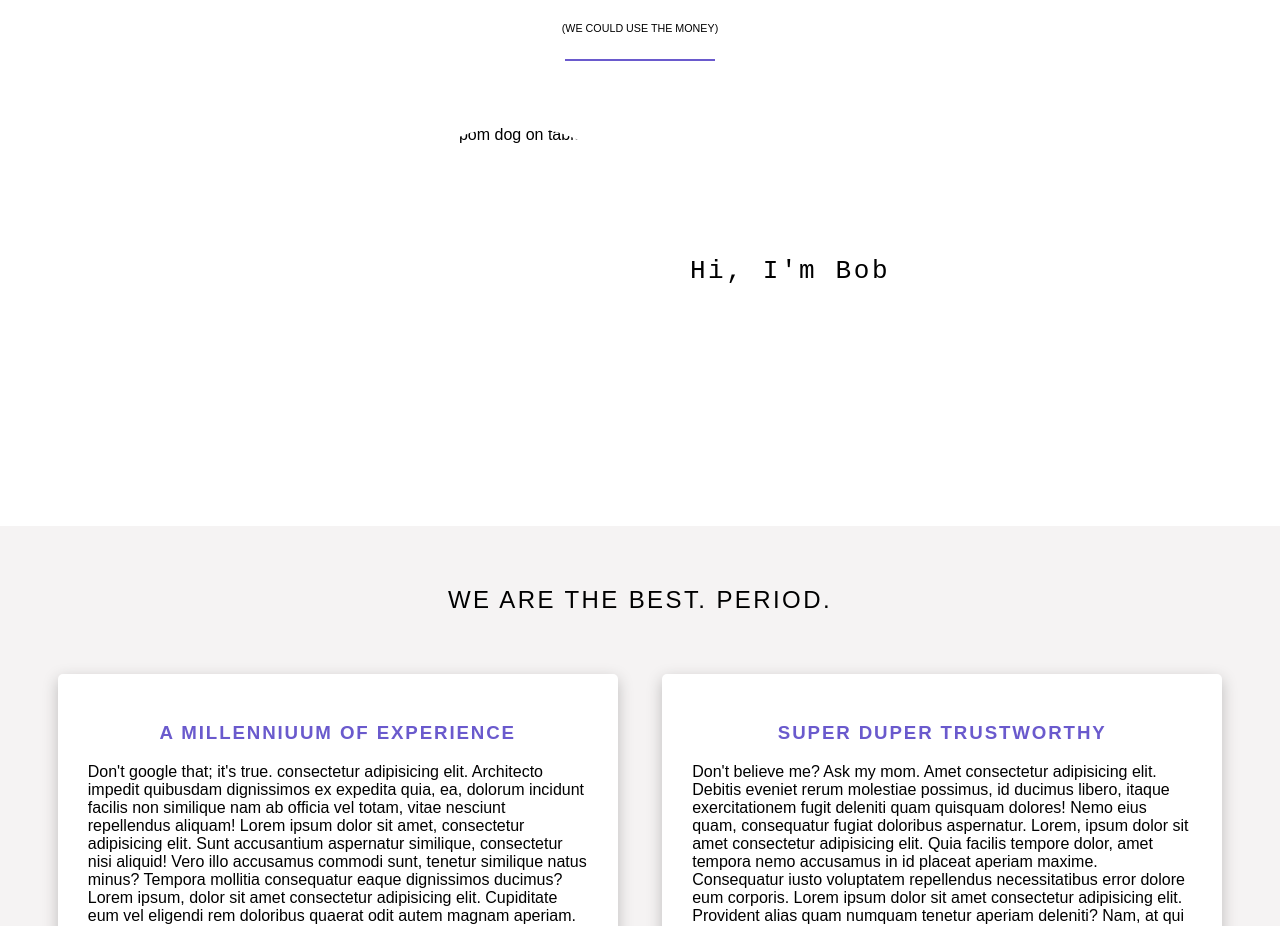
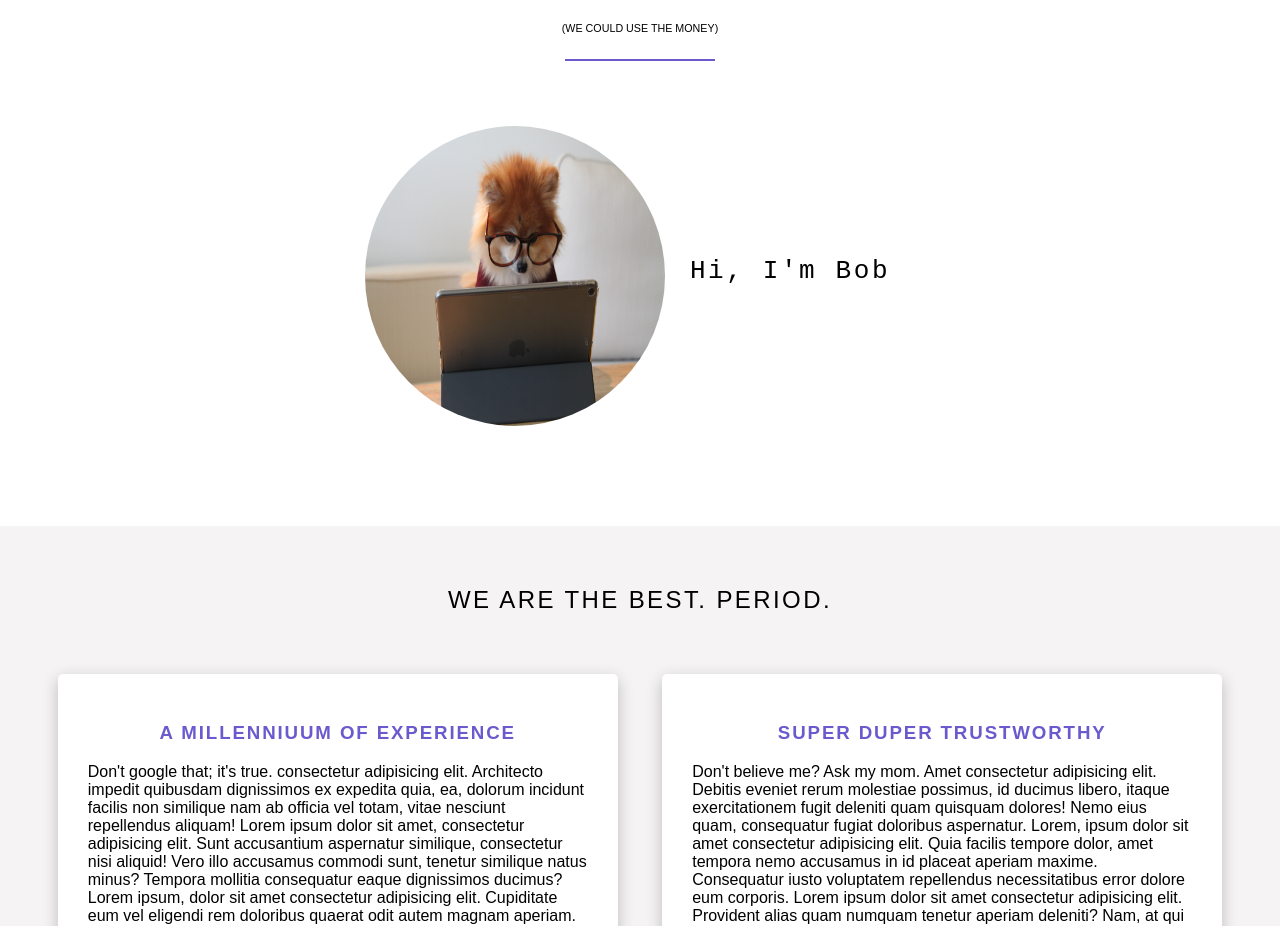
Before and after one commit to kbrainard1/ExampleSiteHosting, a plain HTML site: page index.html in a window 1280 px wide. Shown: the part 813-1739 px from the top of the page. Drawn offline with Linux system fonts and the light colour scheme.

Commit message:
Tidy up images

```diff
--- a/index.html
+++ b/index.html
@@ -29,7 +29,7 @@
 
     <div class="main-content">
       <div class="main-intro">
-        <img src="pom.jpg" alt="pom dog on tablet">
+        <img src="images/pom.jpg" alt="pom dog on tablet">
         <h1>Hi, I'm Bob</h1>
       </div>
       <br class="clear">
```
